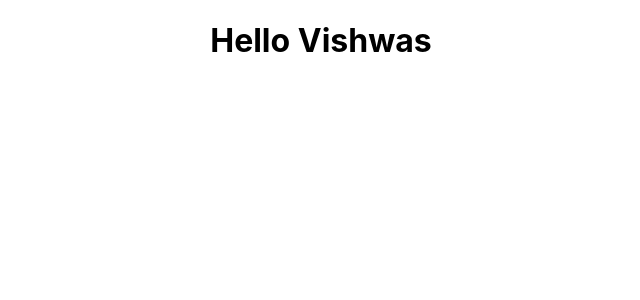
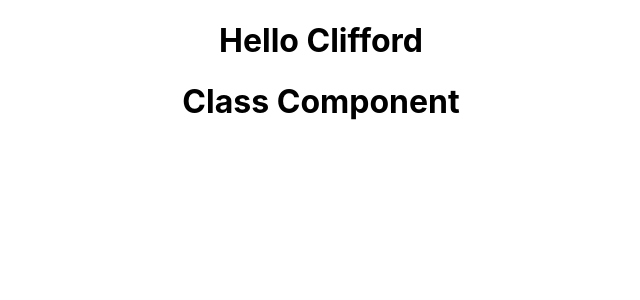
Before and after one commit to cliff10/learninig-react, a React (Create React App) app: page / in a window 1280 px wide. Shown: the top 300 px of the page, without its empty margins (319-959 px from the left). Built offline with nearby package versions, Linux system fonts and the light colour scheme.

Commit message:
Created Class Component

```diff
--- a/src/App.js
+++ b/src/App.js
@@ -2,11 +2,13 @@
 import logo from './logo.svg';
 import './App.css';
 import MyComponent from './components/Greet';
+import Welcome from './components/Welcome'
 
 function App() {
   return (
     <div className="App">
       <MyComponent />
+      <Welcome  />
     </div>
   );
 }
--- a/src/components/Greet.js
+++ b/src/components/Greet.js
@@ -5,7 +5,7 @@
 // }
 
 const Greet = () => {
-    return <h1>Hello Vishwas</h1>
+    return <h1>Hello Clifford</h1>
 }
 
 export default Greet;
--- /dev/null
+++ b/src/components/Welcome.js
@@ -0,0 +1,12 @@
+import  React, { Component } from 'react'
+
+class Welcome extends Component {
+    render() {
+        return (
+            <div>
+                <h1>Class Component</h1>
+            </div>
+        )
+    }
+}
+export default Welcome;
```
